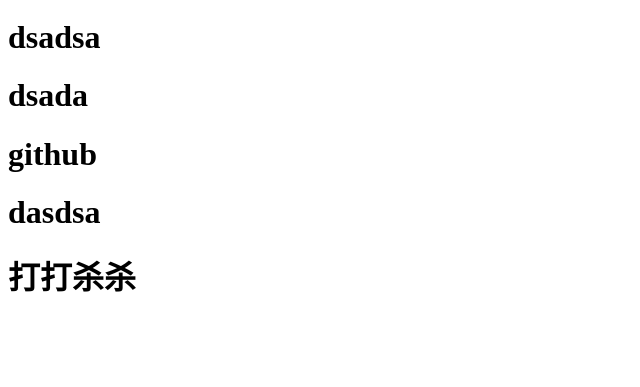
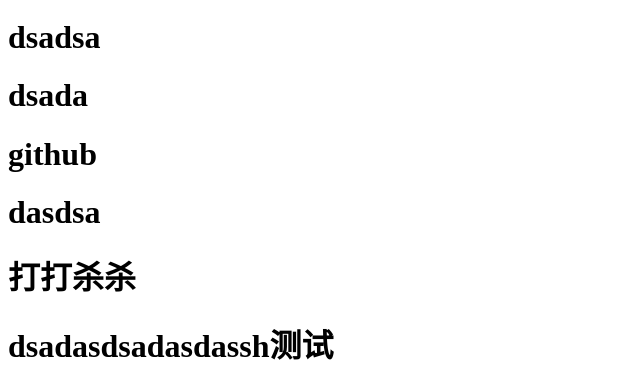
Before and after one commit to jiahaoliu-hub/code_demo, a plain HTML site: page index.html in a window 1280 px wide. Shown: the part 812-1199 px from the top of the page, without its empty margins (0-640 px from the left). Before the commit the page ends 1132 px from the top, so only its background shows below. Drawn offline with Linux system fonts and the light colour scheme.

Commit message:
ssh_test

```diff
--- a/index.html
+++ b/index.html
@@ -23,5 +23,6 @@
     <h1>github</h1>
     <h1>dasdsa</h1>
     <h1>打打杀杀</h1>
+    <h1>dsadasdsadasdassh测试</h1>
 </body>
 </html>
```
